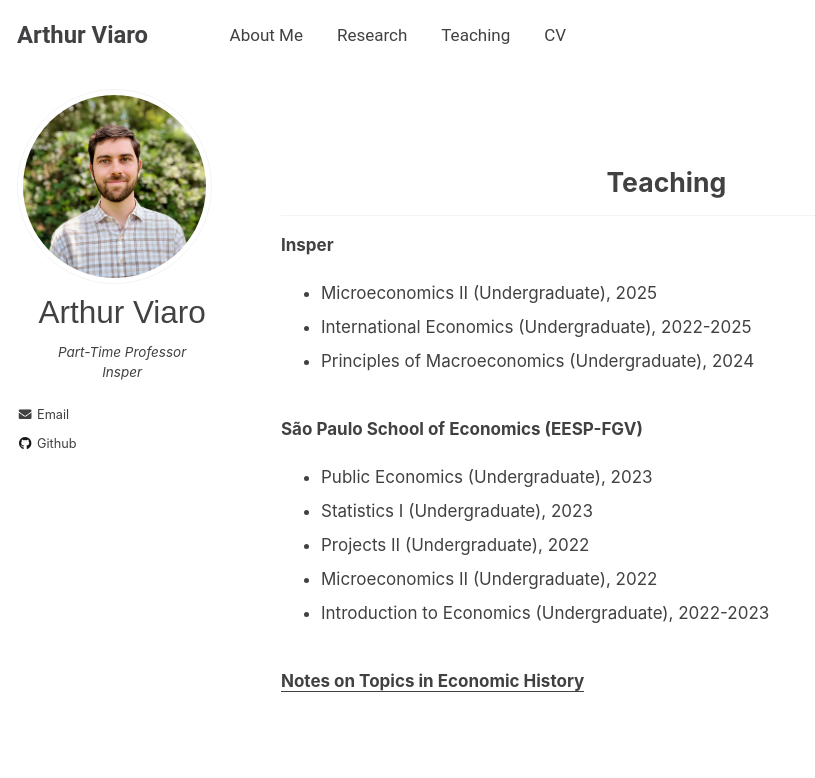
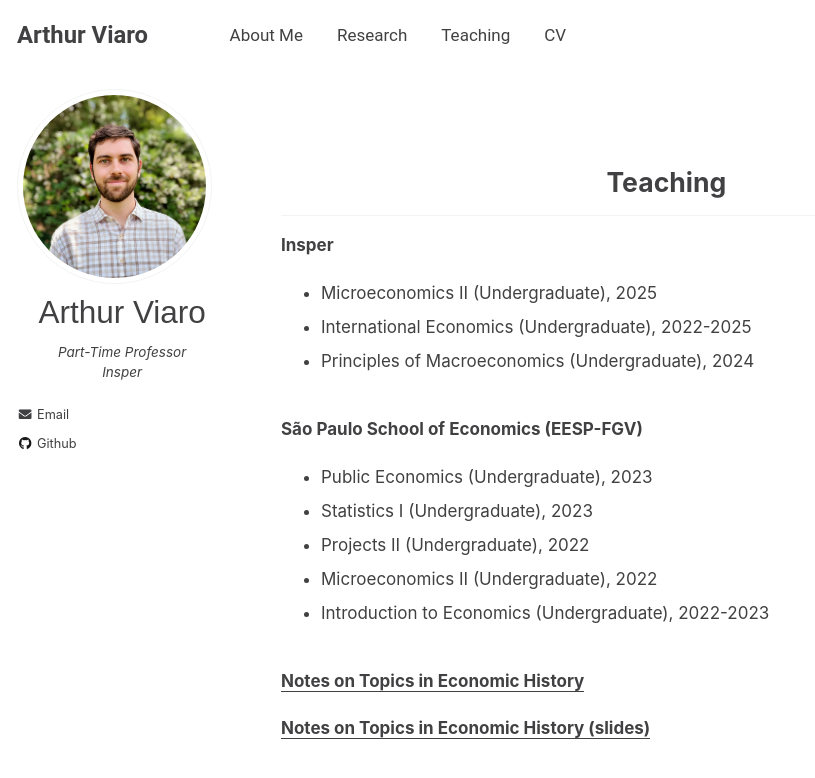
Before and after one commit to arthurviaro/arthurviaro.github.io, a Jekyll site: the page built from _pages/teaching.md, in a window 1280 px wide and 942 px high. Shown: the top 778 px of the window, without its empty margins (0-815 px from the left). Built offline with Jekyll 4.4.1, drawn with Linux system fonts in a browser that asks for light colours.

Commit message:
Add notes on economics history - slides

```diff
--- a/_pages/teaching.md
+++ b/_pages/teaching.md
@@ -36,6 +36,8 @@ height="0" width="0" style="display:none;visibility:hidden"></iframe></noscript>
 
 <ins>**[Notes on Topics in Economic History](/files/notes_economic_history.pdf)**</ins>
 
+<ins>**[Notes on Topics in Economic History (slides)](/files/notes_economic_history_slides.pdf)**</ins>
+
 
 
 [//]: This java script is the button to show abstract
```
Also changed, not shown: 1 other file.
